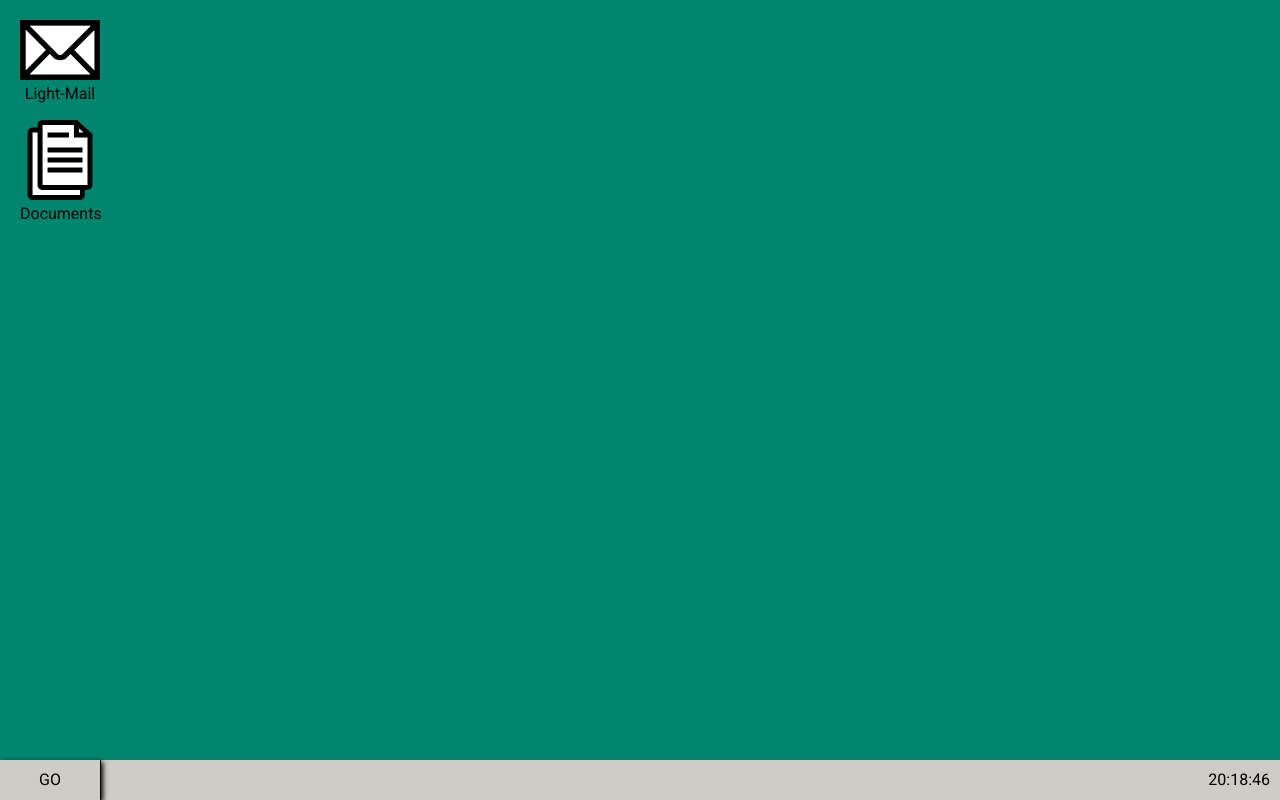
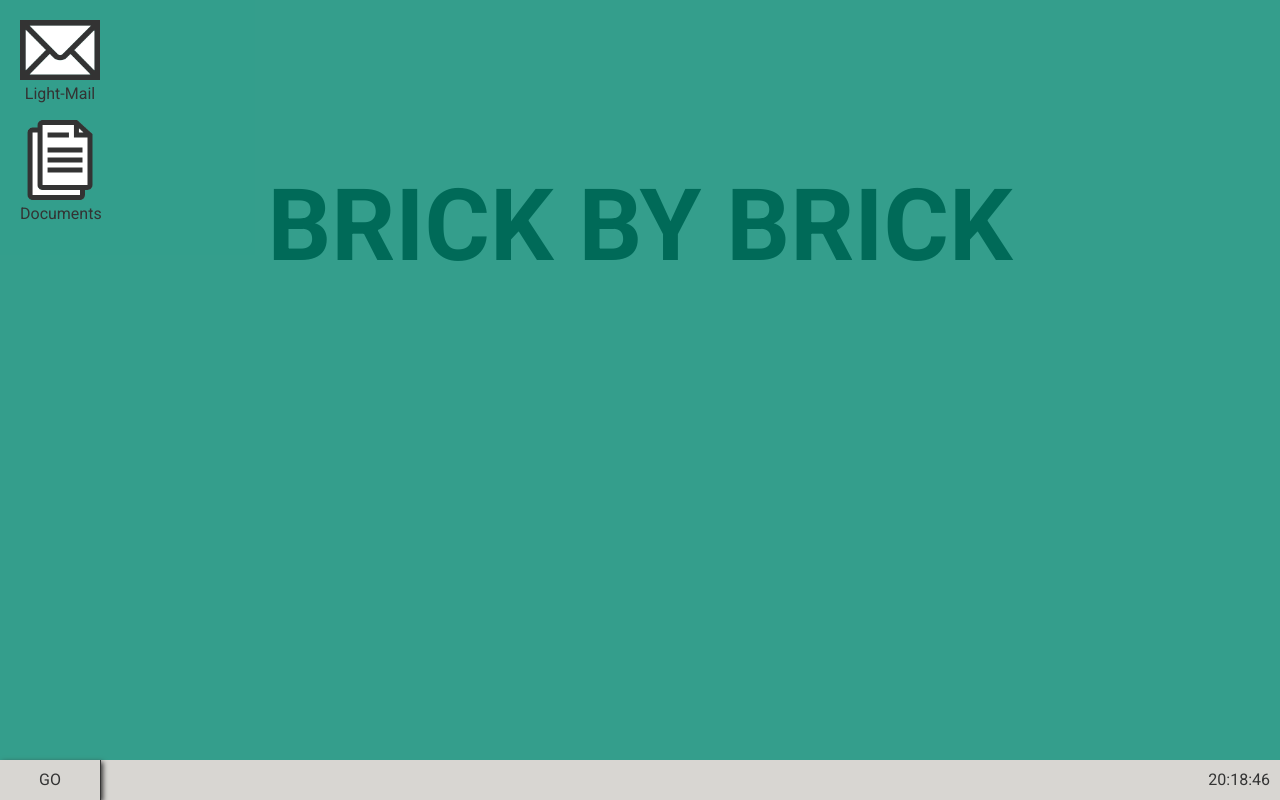
Before and after one commit to cg923/brick-by-brick, an Angular app: page / in a window 1280 px wide. Built offline with nearby package versions, Linux system fonts and the light colour scheme; no server answers; what @swimlane/ngx-charts, ngx-sharebuttons would draw is missing.

Commit message:
Adds title screen

```diff
--- a/src/app/desktop/desktop.component.css
+++ b/src/app/desktop/desktop.component.css
@@ -4,6 +4,33 @@
 	padding: 0;
 	width: 100%;
 	height: 100vh;
+}
+
+.title-screen {
+	opacity: 0;
+}
+
+.title {
+	z-index: -1;
+	width: 100%;
+	top: 100px;
+	position: absolute;
+	margin: 0 auto;
+	text-align: center;
+}
+
+.title.hidden {
+	visibility: hidden;
+}
+
+.title h1 {
+	font-size: 100px;
+}
+
+.fade-in {
+	animation-name: fadeIn;
+	animation-duration: 3s;
+	animation-direction: forwards;
 }
 
 .email-icon {
@@ -100,6 +127,11 @@
 	100% { bottom: 10px; }
 }
 
+@keyframes fadeIn {
+	0% { opacity: 0; }
+	100% { opacity: 1.0; }
+}
+
 @media only screen and (max-width: 800px) {
 	.final {
 		left: 5%;
--- a/src/app/desktop/desktop.component.html
+++ b/src/app/desktop/desktop.component.html
@@ -1,4 +1,8 @@
-<div class="background" [ngClass]="{'results': results}">
+<div class="title" [ngClass]="{'hidden': hideTitle}">
+	<h1>BRICK BY BRICK</h1>
+</div>
+
+<div class="background" [ngClass]="{'results': results, 'title-screen': titleScreen, 'fade-in': fadeIn}">
 	<div class="email-icon" (click)="showLightMail()">
 		<img class="icon" src="assets/mail.png">
 		<span class="icon-name">Light-Mail</span>
--- a/src/app/desktop/desktop.component.ts
+++ b/src/app/desktop/desktop.component.ts
@@ -14,6 +14,9 @@ import { EmailService } from '../email-service.service';
 export class DesktopComponent implements OnInit {
 
   showArrow = true;
+  titleScreen = true;
+  hideTitle = false;
+  fadeIn = false;
 
   @HostListener("window:scroll", ["$event"])
 
@@ -38,6 +41,7 @@ export class DesktopComponent implements OnInit {
   replyOption = null;
 
   showLightMail() {
+    this.hideTitle = true;
   	this.email.showLightMail();
   	this.documents.hideDocuments();
   }
@@ -71,6 +75,15 @@ export class DesktopComponent implements OnInit {
   constructor(private emailService: EmailService) { }
 
   ngOnInit() {
+    // Display title screen and then transition
+    setTimeout(() => {
+      this.titleScreen = false;
+      this.fadeIn = true;
+      setTimeout(() => {
+        this.fadeIn = false;
+      }, 3000);
+    }, 4000);
+
     this.emailService.replyObservable()
       .subscribe(reply => {
         this.results = true;
--- a/src/app/document/document.component.css
+++ b/src/app/document/document.component.css
@@ -11,6 +11,7 @@
 .header {
 	width: 800px;
 	height: 40px;
+	position: fixed;
 	background: #CECCC7;
 	border-bottom: 1px solid black;
 }
@@ -30,6 +31,7 @@
 }
 
 .contents {
+	margin-top: 40px;
 	height: 600px;
 }
 
@@ -65,8 +67,12 @@
 	box-shadow: 2px 2px 10px -1px black;
 }
 
+.document::-webkit-scrollbar {
+  	display: none;
+}
+
 .document-contents {
-	margin: 10px;
+	margin: 40px 10px 10px 10px;
 }
 
 pre {
--- a/src/app/email/email.component.ts
+++ b/src/app/email/email.component.ts
@@ -91,7 +91,7 @@ export class EmailComponent implements OnInit {
         text: "IBM is flying me to VT for an interview!!\n\nSee you soon!\nLove,\nDana",
         mailbox: 'drafts'
     });
-    this.emailService.passEmail(this.draftEmails[0]);
+    // this.emailService.passEmail(this.draftEmails[0]);
   }
 
   sendReply(email) {
--- a/src/app/results/results.component.html
+++ b/src/app/results/results.component.html
@@ -1,9 +1,9 @@
 <div class="content">
 	<div class="learn-more">
 		<h2>Learn More</h2>
-		<p>The e-mails and documents in Brick-by-Brick are real.  They are entirely unaltered, except for names, and in one case--my father's final response--where only one of the two possible endings is true.</p>
+		<p>The e-mails and documents in Brick By Brick are real.  They are entirely unaltered, except for names, identifying details, and in one case--my father's final response--where only one of the two possible endings is true.</p>
 
-		<p>If you found the story told through Brick-by-Brick meaningful, please consider donating to an LGBT positive charity like:</p>
+		<p>If you found the story told through Brick By Brick meaningful, please consider donating to an LGBT positive charity like:</p>
 		<ul>
 			<li><a href="http://www.transunitedfund.org/">The Trans United Fund</a></li>
 			<li><a href="http://www.thetrevorproject.org/">The Trevor Project</a></li>
@@ -11,7 +11,7 @@
 		</ul>
 	</div>
 	<div class="share-buttons">
-		<h2>Share Brick-by-Brick</h2>
+		<h2>Share Brick By Brick</h2>
 		<share-buttons [linkedIn]="false" [pinterest]="false" [tumblr]="false" [whatsApp]="false" [stumbleUpOn]="false"></share-buttons>
 	</div>
 	<div class="play-again">
```
